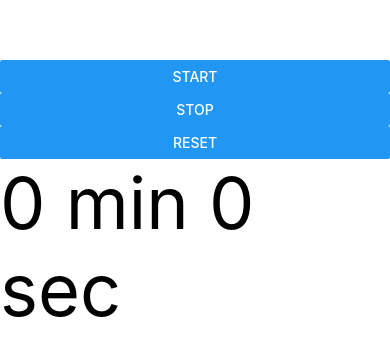
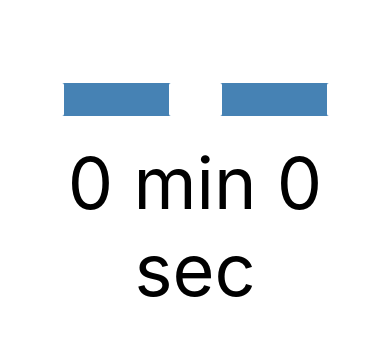
Before and after one commit to RockyStrongo/CS50_Project1, a React Native app: screen / in a window 390 px wide. Shown: the part 226-582 px from the top of the page. Built offline with nearby package versions, Linux system fonts and the light colour scheme.

Commit message:
few styles

```diff
--- a/App.js
+++ b/App.js
@@ -2,8 +2,6 @@ import React, {Component} from 'react';
 import { StyleSheet, Text, View } from 'react-native';
 
 import Count from './Count.js'
-
-//check video at 42 min: https://www.youtube.com/watch?v=Gk6RF5k3C2M&feature=youtu.be
 
 export default class App extends React.Component {
   render() {
--- a/Count.js
+++ b/Count.js
@@ -4,7 +4,19 @@ import PropTypes from 'prop-types'
 
 
 const styles = StyleSheet.create({
-  text: {fontSize: 72},
+  text: {
+    fontSize: 72,
+    textAlign : 'center',
+  },
+  buttonview: {
+    flexDirection: 'row',
+    backgroundColor: 'steelblue',
+    borderWidth: 3,
+    borderColor: 'white',
+    justifyContent: 'space-between',
+    borderRadius: 10,
+    marginBottom: 20,
+  },
 })
 
 
@@ -21,26 +33,53 @@ class Count extends React.Component {
       timeforbreak: 0,
       timeforwork: 1,
     }
+    /*
+    this.numtotext = [
+      "zero",
+      "one",
+      "two",
+      "three",
+      "four",
+      "five",
+      "six",
+      "seven",
+      "eight",
+      "nine",
+      "ten",
+      "eleven",
+      "twelve",
+      "thirteen",
+      "fourteen",
+      "fifteen",
+      "sixteen",
+      "seventeen"
+    ]
+    */
   }
 
   render() {
     return (
 
       <View>
-	<Button title="Start"   onPress={() => {
+      <View style={styles.buttonview}>
+      <Button  color='white' style={styles.button} title="Start"   onPress={() => {
         this.start();
       }}>
       </Button>
-	<Button title="Stop" onPress={() => {
+      <Button color='white'   title="Stop" onPress={() => {
         this.stop();
-  }}></Button>
-  	<Button title="Reset" onPress={() => {
+      }}>
+      </Button>
+      <Button color='white' title="Reset" onPress={() => {
         this.resetme();
-  }}
-	></Button>
-      <Text style={styles.text} isfinished={this.props.finished}>
+      }}>
+      </Button>
+      </View>
+      <View>
+      <Text style={styles.text}>
       {this.state.min+' min '+this.state.sec+' sec'}
       </Text>
+      </View>
       </View>
     )
   }
@@ -83,6 +122,8 @@ if(this.state.running == 1){
       var distance = timetofinish - now
       var minutes = Math.floor((distance % (1000 * 60 * 60)) / (1000 * 60))
       var seconds = Math.floor((distance % (1000 * 60)) / 1000)
+      //var minutes = this.numtotext[minutes]
+      //var seconds = this.numtotext[seconds]
       this.setState(state => ({min: minutes}))
       this.setState(state => ({sec: seconds}))
       this.setState(state => ({timeforbreak: 0}))
```
Lines whose indentation alone changed are shown as unchanged.
